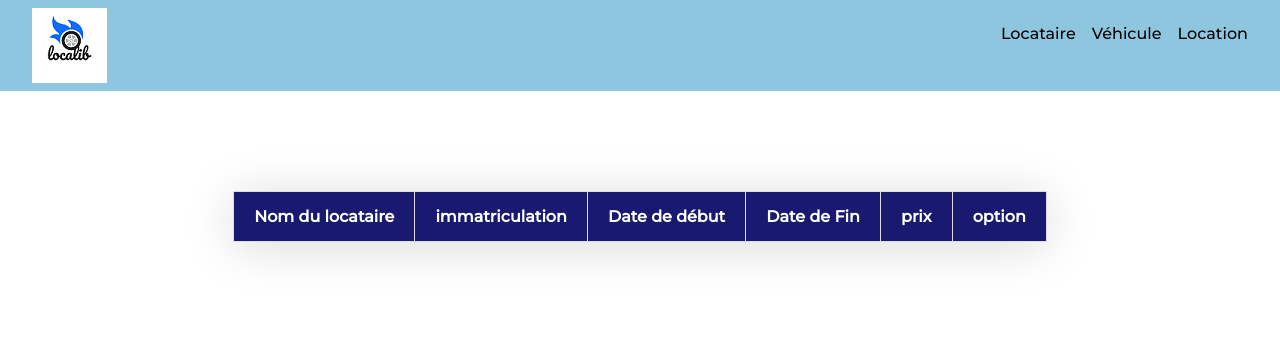
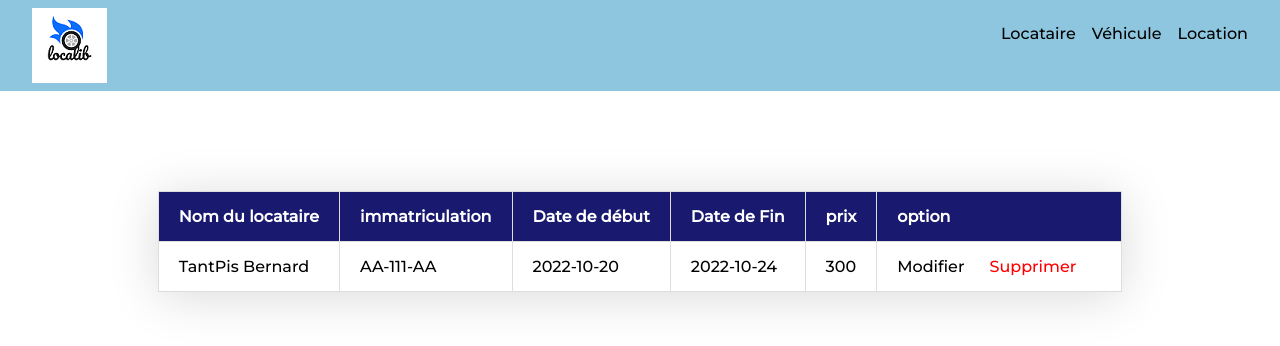
Before and after one commit to Valerian-Touzard/ECF-2, a React (Create React App) app: page /location in a window 1280 px wide. Shown: the top 346 px of the page. Built offline with nearby package versions, Linux system fonts and the light colour scheme; data requests are answered from the project's data file.

Commit message:
Ajout de la modification de la location

```diff
--- a/db.json
+++ b/db.json
@@ -64,8 +64,18 @@
       "imma": "AA-111-AA",
       "etat": "A",
       "prix": "100",
-      "dispo": true
+      "dispo": false
     }
   ],
-  "locations": []
+  "locations": [
+    {
+      "id": "03036-2b78-ae31-060-773a7ca04fcf",
+      "idClient": "61cd86-ddc1-b313-07a5-63fd38a724f8",
+      "idVehicule": "5a4d8aa-8ada-6fcd-57b8-1a068d04ad11",
+      "imma": "AA-111-AA",
+      "dateDebut": "2022-10-20",
+      "dateFin": "2022-10-24",
+      "prixLoca": "300"
+    }
+  ]
 }
--- a/src/App.tsx
+++ b/src/App.tsx
@@ -15,6 +15,7 @@ import { Page404 } from './Pages/Page404';
 import './Css/Navbar/navbar.css';
 import image from "./img/localib.png";
 import { SupprLocation } from './Components/Suppr/SupprLocation';
+import { FormulaireModificationLocation } from './Components/Modif/FormulaireModificationLocation';
 
 function App() {
   return (
@@ -46,6 +47,7 @@ function App() {
 
           <Route path="/modifLocataire/:id" element={<FormulaireModificationLocataire />} />
           <Route path="/modifVehicule/:id" element={<FormulaireModificationVehicule />} />
+          <Route path="/modifLocation/:id/:idClient/:idVehicule" element={<FormulaireModificationLocation />} />
 
           <Route path="/confirmSuprrLocataire/:id" element={<SupprLocataire />} />
           <Route path="/confirmSuprrVehicule/:id" element={<SupprVehicule />} />
--- /dev/null
+++ b/src/Components/Modif/FormulaireModificationLocation.tsx
@@ -0,0 +1,78 @@
+import React, { ChangeEvent, useEffect, useState, } from 'react'
+import { Link, useNavigate, useParams } from 'react-router-dom';
+import { LocataireType } from '../../Models/LocataireType'
+import { locataireService } from '../../Services/LocataireService';
+import "../../Css/Common/formulaire.css";
+import { VehiculeType } from '../../Models/VehiculeType';
+import { LocationType } from '../../Models/LocationType';
+import { locationService } from '../../Services/LocationService';
+import { vehiculeService } from '../../Services/VehiculeService';
+
+export const FormulaireModificationLocation = () => {
+    const { id } = useParams();
+    const { idClient } = useParams();
+    const { idVehicule } = useParams();
+
+    const [locationAModiff, setLocationAModiff] = useState<LocationType>({
+        id: "",
+        idClient: "",
+        idVehicule: "",
+        imma: "",
+        dateDebut: "",
+        dateFin: "",
+        prixLoca: ""
+    });
+    const [vehicule, setVehicule] = useState<VehiculeType>();
+
+    let navigate = useNavigate();
+
+    useEffect(() => {
+        getData();
+    }, [id, idVehicule, idClient])
+
+
+    /**
+     * Permet de récupérer les donnée des différentes states
+     *
+     */
+    const getData = () => {
+        locationService.getOneLocationById(id as string).then(data => setLocationAModiff(data));
+        vehiculeService.getOneVehiculeById(idVehicule as string).then(data => setVehicule(data));
+    }
+
+    /**
+     * Change la valeur de l'attribut correspondant avec la valeur de l'input
+     * @param event ChangeEvent<HTMLInputElement>
+     */
+    const handleChange = (event: ChangeEvent<HTMLInputElement | HTMLSelectElement>) => {
+        event.preventDefault();
+        setLocationAModiff({ ...locationAModiff, [event.target.name]: event.target.value });
+    }
+
+    /**
+     * Envoie le state de la location modifier
+     * @param event React.MouseEvent<HTMLButtonElement>
+     */
+    const modifLocation = (event: React.MouseEvent<HTMLButtonElement>) => {
+        event.preventDefault();
+        locationService.modifLocation(locationAModiff as LocationType, locationAModiff?.id as string);
+        navigate("/location");
+    }
+
+    return (
+        <>
+            <div className='retour'>
+                <Link to="/location">Retour</Link>
+            </div>
+
+            <form className='formulaire'>
+                <div className="champ">
+                    <label htmlFor="dateFin">Date de fin</label>
+                    <input type="date" name='dateFin' value={locationAModiff?.dateFin} onChange={handleChange}/>
+                </div>
+
+                <button type="submit" onClick={modifLocation} className="bouton">Modifier location</button>
+            </form>
+        </>
+    )
+}
--- a/src/Layouts/Location.tsx
+++ b/src/Layouts/Location.tsx
@@ -30,7 +30,7 @@ export const Location = (props: propsType) => {
             <td>{props.location.dateFin}</td>
             <td>{props.location.prixLoca}</td>
             <td>
-                <Link to={`/modifLocation/${props.location.id}`} className="modifier">Modifier</Link>
+                <Link to={`/modifLocation/${props.location.id}/${props.location.idClient}/${props.location.idVehicule}`} className="modifier">Modifier</Link>
                 <Link to={`/confirmSuprrLocation/${props.location.id}/${props.location.idVehicule}`} className="supprimer">Supprimer</Link>
             </td>
         </>
```
